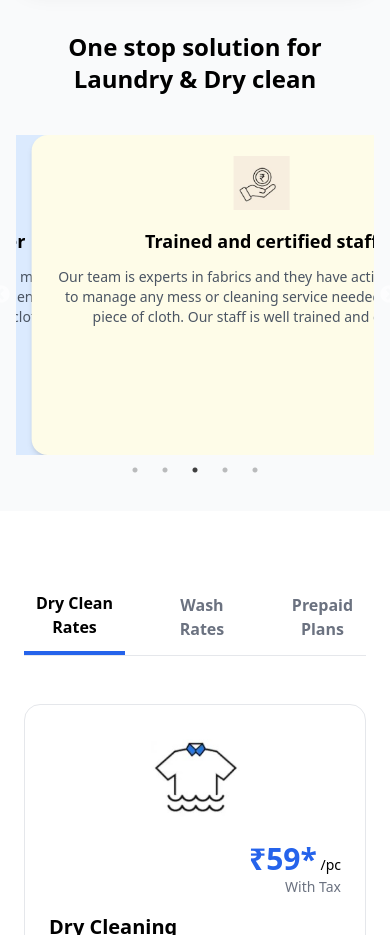
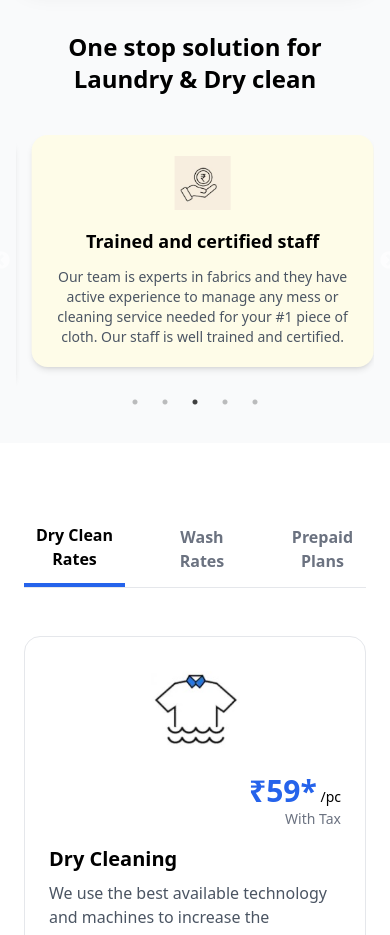
Before and after one commit to Amolnaikwade/dhobilite, a React (Vite) app: page / in a window 390 px wide. Shown: the part 1100-2035 px from the top of the page. Built offline with nearby package versions, Linux system fonts and the light colour scheme.

Commit message:
mobile view fix

```diff
--- a/src/pages/Home.jsx
+++ b/src/pages/Home.jsx
@@ -437,7 +437,7 @@ const sliderSettings = {
 
     <Slider {...sliderSettings}>
       {services.map((service, index) => (
-        <div key={index} className="px-2 flex justify-center">
+        <div key={index} className="px-2">
           <div
             className={`
               ${service.color}
@@ -445,8 +445,8 @@ const sliderSettings = {
               shadow-md hover:shadow-xl
               transition-all duration-300
               p-5 md:p-6
-              w-[460px] md:w-[280px]
-              min-h-[320px] md:min-h-[420px]
+              w-full md:w-[280px]
+              min-h-auto md:min-h-[420px]
               flex flex-col items-center text-center
             `}
           >
@@ -466,17 +466,13 @@ const sliderSettings = {
             <p className="text-gray-600 text-sm md:text-base">
               {service.desc}
             </p>
-
-            <div className="flex-grow"></div>
-
-            {/* READ MORE */}
-
           </div>
         </div>
       ))}
     </Slider>
   </div>
 </section>
+
 
 
 
```
